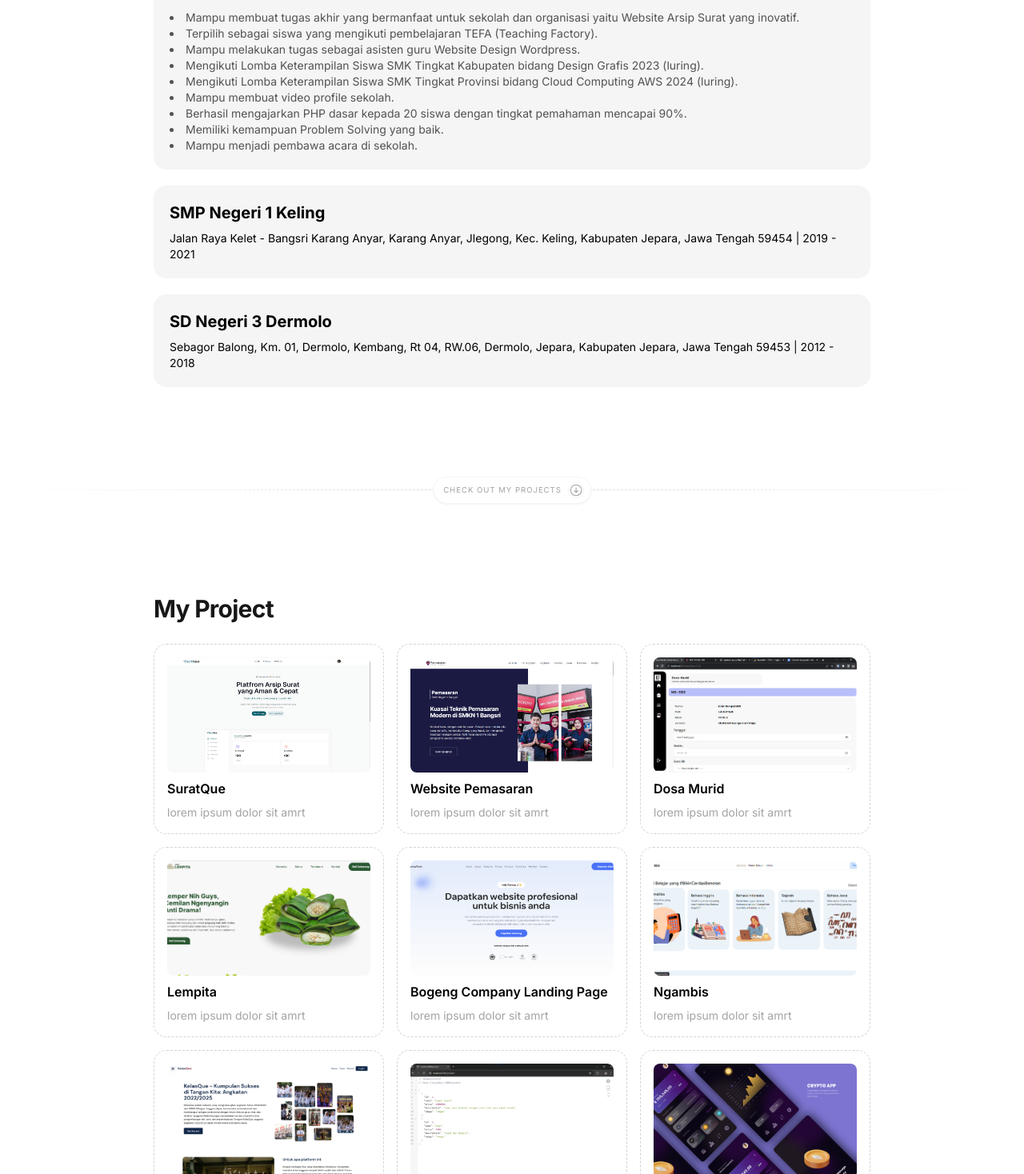
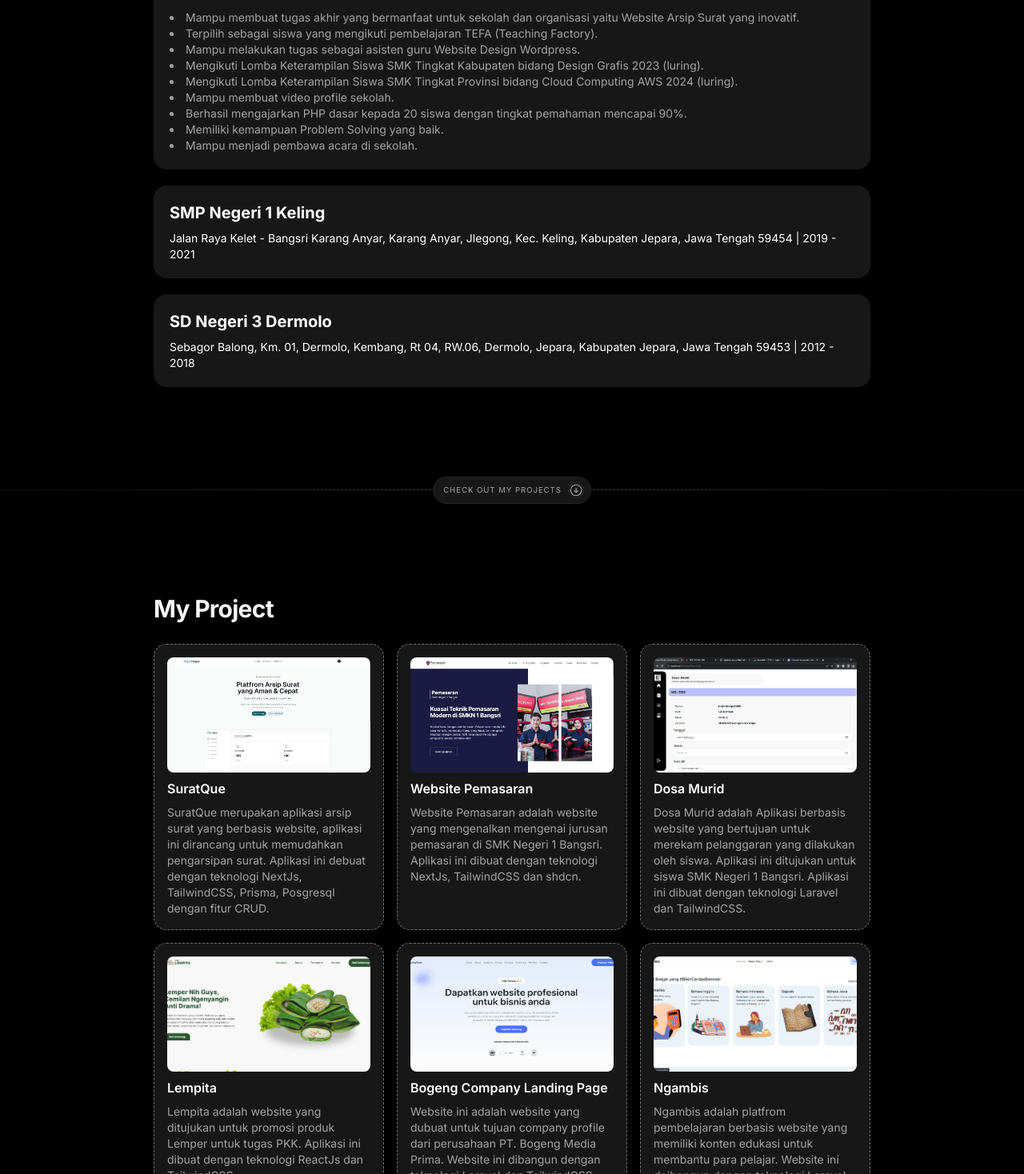
Before and after one commit to diandra6695/hexcon, a Next.js app: page / in a window 1280 px wide. Shown: the part 1042-2510 px from the top of the page at 80% size. Built offline with nearby package versions, Linux system fonts and the light colour scheme.

Commit message:
view: Lightmod & progressbar

```diff
--- a/package.json
+++ b/package.json
@@ -12,6 +12,9 @@
     "@phosphor-icons/react": "^2.1.6",
     "animejs": "^3.2.2",
     "next": "14.0.4",
+    "next-themes": "^0.3.0",
+    "nextjs-progressbar": "^0.0.16",
+    "nextjs-toploader": "^1.6.12",
     "react": "^18.3.1",
     "react-dom": "^18.3.1"
   },
--- /dev/null
+++ b/src/app/about/page.jsx
@@ -0,0 +1,20 @@
+"use client";
+import { SmileyWink } from "@phosphor-icons/react";
+
+const AboutPage = () => {
+  return (
+    <div className="">
+      <div className="flex w-full h-screen items-center  justify-center">
+        <div className="text-center flex flex-col items-center">
+          <SmileyWink size={55} />
+          <h3 className="text-3xl mt-2 font-extrabold">COMING SOON...</h3>
+          <p className="text-gray-600 dark:text-gray-300 text-sm mt-2">
+            Ditunggu ya update selanjutnya, tetep stay tune!
+          </p>
+        </div>
+      </div>
+    </div>
+  );
+};
+
+export default AboutPage;
--- a/src/app/components/Navbar/index.jsx
+++ b/src/app/components/Navbar/index.jsx
@@ -3,10 +3,11 @@ import { Equals, X } from "@phosphor-icons/react";
 import anime from "animejs";
 import Link from "next/link";
 import React, { useEffect, useRef, useState } from "react";
+import ThemeSwitch from "../Utilities/ThemeSwitch";
 
 const DesktopMenu = () => {
   return (
-    <div className="fixed ease-out duration-300 sm:top-0 w-full left-0 sm:py-0 pt-7 pb-4 dm:mx-0 z-40 flex-col items-end justify-start h-auto text-sm sm:text-base sm:h-auto sm:relative sm:flex-row sm:flex sm:w-auto sm:pr-0 sm:pt-0 hidden top-[75px]">
+    <div className="fixed ease-out duration-300 sm:top-0 w-full left-0 sm:py-0 pt-7 pb-4 dm:mx-0 z-40 flex-col justify-start h-auto text-sm sm:text-base sm:h-auto sm:relative sm:flex-row sm:flex items-center sm:w-auto sm:pr-0 sm:pt-0 hidden top-[75px]">
       <Link
         href="/"
         className="relative text-sm flex items-center justify-center w-full px-3 py-2 font-medium tracking-wide text-center duration-200 ease-out sm:py-0 sm:mb-0 md:w-auto hover:text-neutral-900 dark:hover:text-white text-neutral-900 dark:text-white"
@@ -25,6 +26,7 @@ const DesktopMenu = () => {
       >
         About
       </Link>
+      <ThemeSwitch />
     </div>
   );
 };
@@ -62,7 +64,7 @@ const Navbar = () => {
     };
   }, []);
   return (
-    <header className="navbar top-0 z-50 w-full fixed h-14 -translate-y-20 ">
+    <header className="navbar top-0 z-50 w-full fixed h-14 -translate-y-20">
       <div
         className={`flex items-center justify-between h-full max-w-5xl transition-transform pl-6 pr-4 mx-auto  select-none ${
           isOpenMenu
@@ -78,7 +80,8 @@ const Navbar = () => {
         </Link>
         <nav className="relative z-30 flex flex-row-reverse justify-start w-full text-sm  text-neutral-500 dark:text-neutral-400">
           {isMobile ? (
-            <div className="flex">
+            <div className="flex items-center gap-2">
+              <ThemeSwitch />
               <button onClick={handleClick} className="">
                 {isOpenMenu ? <X size={25} /> : <Equals size={25} />}
               </button>
--- a/src/app/components/ProjectList/index.jsx
+++ b/src/app/components/ProjectList/index.jsx
@@ -11,57 +11,79 @@ const ProjectList = () => {
           <CardProject
             image={"/assets/project/suratque.png"}
             title={"SuratQue"}
-            description={"lorem ipsum dolor sit amrt"}
+            description={
+              "SuratQue merupakan aplikasi arsip surat yang berbasis website, aplikasi ini dirancang untuk memudahkan pengarsipan surat. Aplikasi ini debuat dengan teknologi NextJs, TailwindCSS, Prisma, Posgresql dengan fitur CRUD."
+            }
           />
           <CardProject
             image={"/assets/project/pemasaran.png"}
             title={"Website Pemasaran"}
-            description={"lorem ipsum dolor sit amrt"}
+            description={
+              "Website Pemasaran adalah website yang mengenalkan mengenai jurusan pemasaran di SMK Negeri 1 Bangsri. Aplikasi ini dibuat dengan teknologi NextJs, TailwindCSS dan shdcn."
+            }
           />
           <CardProject
             image={"/assets/project/dosamurid.png"}
             title={"Dosa Murid"}
-            description={"lorem ipsum dolor sit amrt"}
+            description={
+              "Dosa Murid adalah Aplikasi berbasis website yang bertujuan untuk merekam pelanggaran yang dilakukan oleh siswa. Aplikasi ini ditujukan untuk siswa SMK Negeri 1 Bangsri. Aplikasi ini dibuat dengan teknologi Laravel dan TailwindCSS."
+            }
           />
           <CardProject
             image={"/assets/project/lempita.png"}
             title={"Lempita"}
-            description={"lorem ipsum dolor sit amrt"}
+            description={
+              "Lempita adalah website yang ditujukan untuk promosi produk Lemper untuk tugas PKK. Aplikasi ini dibuat dengan teknologi ReactJs dan TailwindCSS."
+            }
           />
           <CardProject
             image={"/assets/project/bogeng.png"}
             title={"Bogeng Company Landing Page"}
-            description={"lorem ipsum dolor sit amrt"}
+            description={
+              "Website ini adalah website yang dubuat untuk tujuan company profile dari perusahaan PT. Bogeng Media Prima. Website ini dibangun dengan teknologi Laravel dan TailwindCSS."
+            }
           />
           <CardProject
             image={"/assets/project/ngambis.png"}
             title={"Ngambis"}
-            description={"lorem ipsum dolor sit amrt"}
+            description={
+              "Ngambis adalah platfrom pembelajaran berbasis website yang memiliki konten edukasi untuk membantu para pelajar. Website ini deibangun dengan teknologi Laravel untuk Backend dan React dan TailwindCSS untuk Frontend."
+            }
           />
           <CardProject
             image={"/assets/project/kelasque.png"}
             title={"KelasQue Landing Page"}
-            description={"lorem ipsum dolor sit amrt"}
+            description={
+              "KelasQue merupakan platform website perkumpulan siswa di SMK Negeri 1 Bangsri. Aplikasi ini belum sepenuhnya jadi karena beberapa hal. Aplikasi dibangun dengan teknologi Laravel dan TailwindCSS"
+            }
           />
           <CardProject
             image={"/assets/project/expressapi.png"}
             title={"REST API Express"}
-            description={"lorem ipsum dolor sit amrt"}
+            description={
+              "REST API ini merupakan API yang menyediakan API produk untuk latihan saya dalam bidang backend web development. REST API ini dibangun dengan teknologi ExpressJS, Prisma dan Postgresql"
+            }
           />
           <CardProject
             image={"/assets/project/crypto.png"}
             title={"Crypto App Design"}
-            description={"lorem ipsum dolor sit amrt"}
+            description={
+              "Design Crypto app merupkan desain UI sebuah aplikasi Penyedia Crypto. desain ini dibuat dengan Figma."
+            }
           />
           <CardProject
             image={"/assets/project/animelist.png"}
             title={"Anime List"}
-            description={"lorem ipsum dolor sit amrt"}
+            description={
+              "Anime List merupakan project latihan saya dalam mempelajari NextJS serta cara mendapatkan API dari luar. Project ini merupakan tutorial dari pak Dea Afrizal. Website ini dibangun dengan NextJS, NextAuth, TailwindCSS, serta MySql untuk databasenya."
+            }
           />
           <CardProject
             image={"/assets/project/filmque.png"}
             title={"FilmQue"}
-            description={"lorem ipsum dolor sit amrt"}
+            description={
+              "merupakan project latihan untuk mempelajari menggunakan library ReactJS dan cara consume API Film. Website ini merupakan tutorial dari pak Dea Afrizal. Wbsite ini dibangun dengan ReactJS"
+            }
           />
         </div>
         <Button
--- a/src/app/components/Utilities/CardProject.jsx
+++ b/src/app/components/Utilities/CardProject.jsx
@@ -2,7 +2,7 @@ import Image from "next/image";
 
 const CardProject = ({ image, title, description }) => {
   return (
-    <div className="border-dashed border border-neutral-300 dark:border-neutral-500 p-4 rounded-2xl">
+    <div className="border-dashed border border-neutral-300 dark:border-neutral-500 p-4 bg-neutral-100 dark:bg-neutral-900 rounded-2xl">
       <div className="">
         <Image
           className="rounded-lg mb-2 pointer-events-none lg:object-cover lg:w-full md:w-auto object-top lg:h-[144px] md:h-[240px] w-[426px] h-[190px] object-cover"
@@ -16,7 +16,7 @@ const CardProject = ({ image, title, description }) => {
         <div className="text-lg xl:text-base font-semibold">
           <h3>{title}</h3>
         </div>
-        <div className="text-sm text-neutral-400">
+        <div className="text-sm text-neutral-500 dark:text-neutral-400">
           <p>{description}</p>
         </div>
       </div>
--- /dev/null
+++ b/src/app/components/Utilities/ThemeSwitch.jsx
@@ -0,0 +1,20 @@
+"use client";
+import { SunDim, Moon } from "@phosphor-icons/react";
+import { useTheme } from "next-themes";
+import { useState, useEffect } from "react";
+
+const ThemeSwitch = () => {
+  const [mounted, setMounted] = useState(false);
+  const { setTheme, resolvedTheme } = useTheme();
+  useEffect(() => setMounted(true), []);
+  if (!mounted) return <div className="">loading</div>;
+  if (resolvedTheme == "dark") {
+    return <SunDim onClick={() => setTheme("light")} size={25} />;
+  }
+
+  if (resolvedTheme == "light") {
+    return <Moon onClick={() => setTheme("dark")} size={25} />;
+  }
+};
+
+export default ThemeSwitch;
--- a/src/app/globals.css
+++ b/src/app/globals.css
@@ -9,13 +9,7 @@
 }
 
 
-@media (prefers-color-scheme: dark) {
-  :root {
-    --foreground-rgb: 255, 255, 255;
-    --background-start-rgb: 0, 0, 0;
-    --background-end-rgb: 0, 0, 0;
-  }
-}
+
 
 body {
   color: rgb(var(--foreground-rgb));
--- a/src/app/layout.jsx
+++ b/src/app/layout.jsx
@@ -1,6 +1,8 @@
 import { Inter } from "next/font/google";
 import "./globals.css";
 import Navbar from "./components/Navbar";
+import { Providers } from "./providers";
+import NextTopLoader from "nextjs-toploader";
 const inter = Inter({ subsets: ["latin"] });
 
 export const metadata = {
@@ -11,9 +13,26 @@ export const metadata = {
 export default function RootLayout({ children }) {
   return (
     <html lang="en">
-      <body className={inter.className} suppressHydrationWarning={true}>
-        <Navbar />
-        {children}
+      <body
+        className={`${inter.className} bg-white dark:bg-black`}
+        suppressHydrationWarning={true}
+      >
+        <Providers>
+          <NextTopLoader
+            color="#ffffff"
+            initialPosition={0.08}
+            crawlSpeed={200}
+            height={1.5}
+            crawl={true}
+            showSpinner={false}
+            easing="ease"
+            speed={200}
+            zIndex={8000}
+            showAtBottom={false}
+          />
+          <Navbar />
+          {children}
+        </Providers>
       </body>
     </html>
   );
--- a/src/app/page.jsx
+++ b/src/app/page.jsx
@@ -4,10 +4,11 @@ import Hero from "./components/Hero";
 import ProjectList from "./components/ProjectList";
 import Study from "./components/Study";
 import Border from "./components/Utilities/Border";
+import { Providers } from "./providers";
 
 export default function Home() {
   return (
-    <div>
+    <div className="">
       <Hero />
       <Border title="MORE ABOUT ME" />
       <Study />
--- /dev/null
+++ b/src/app/projects/page.jsx
@@ -0,0 +1,20 @@
+"use client";
+import { SmileyWink } from "@phosphor-icons/react";
+
+const ProjectPage = () => {
+  return (
+    <div className="">
+      <div className="flex w-full h-screen items-center  justify-center">
+        <div className="text-center flex flex-col items-center">
+          <SmileyWink size={55} />
+          <h3 className="text-3xl mt-2 font-extrabold">COMING SOON...</h3>
+          <p className="text-gray-600 dark:text-gray-300 text-sm mt-2">
+            Ditunggu ya update selanjutnya, tetep stay tune!
+          </p>
+        </div>
+      </div>
+    </div>
+  );
+};
+
+export default ProjectPage;
--- /dev/null
+++ b/src/app/providers.jsx
@@ -0,0 +1,11 @@
+"use client";
+
+import { ThemeProvider } from "next-themes";
+
+export function Providers({ children }) {
+  return (
+    <ThemeProvider attribute="class" defaultTheme="dark" enableSystem>
+      {children}
+    </ThemeProvider>
+  );
+}
--- a/tailwind.config.js
+++ b/tailwind.config.js
@@ -15,4 +15,5 @@ module.exports = {
     },
   },
   plugins: [],
+  darkMode: "class",
 };
```
Also changed, not shown: 2 other files (tests, documents, lock files or other folders).
